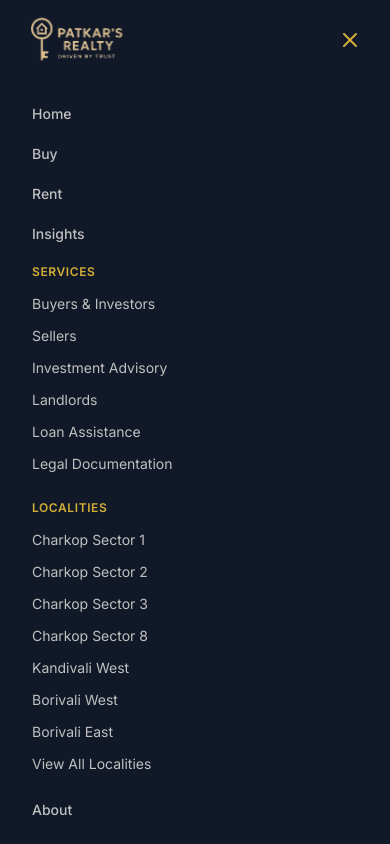
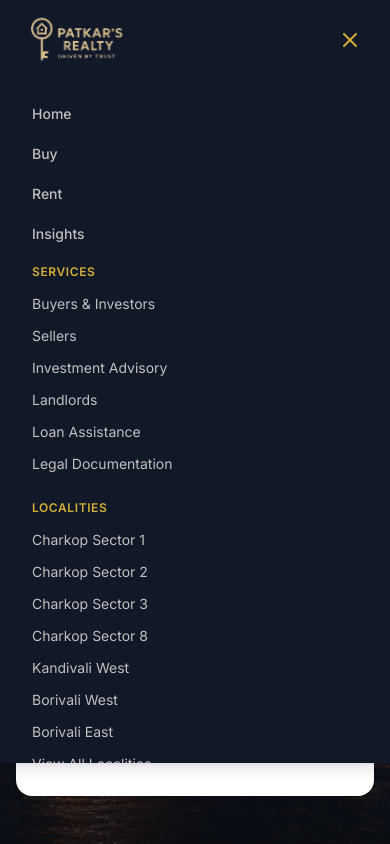
Before and after one commit to patkarrealty1-coder/Website, a React (Vite) app in the folder frontend/: page /register in a window 390 px wide. Both pictures are taken after a click on the button 350 px from the left and 40 px from the top of the page. Built offline with nearby package versions, Linux system fonts and the light colour scheme.

Commit message:
Last update on frontend

```diff
--- a/frontend/src/components/Navbar.jsx
+++ b/frontend/src/components/Navbar.jsx
@@ -243,7 +243,7 @@ const Navbar = () => {
 
         {/* Mobile Navigation */}
         {isOpen && (
-          <div className="lg:hidden rounded-lg mt-2 pb-4 bg-gray-900">
+          <div className="lg:hidden rounded-lg mt-2 pb-4 bg-gray-900 max-h-[80vh] overflow-y-auto">
             <div className="py-2 space-y-1">
               {navLinks.map((link) => (
                 <Link key={link.name} to={link.path} onClick={() => setIsOpen(false)}
```
